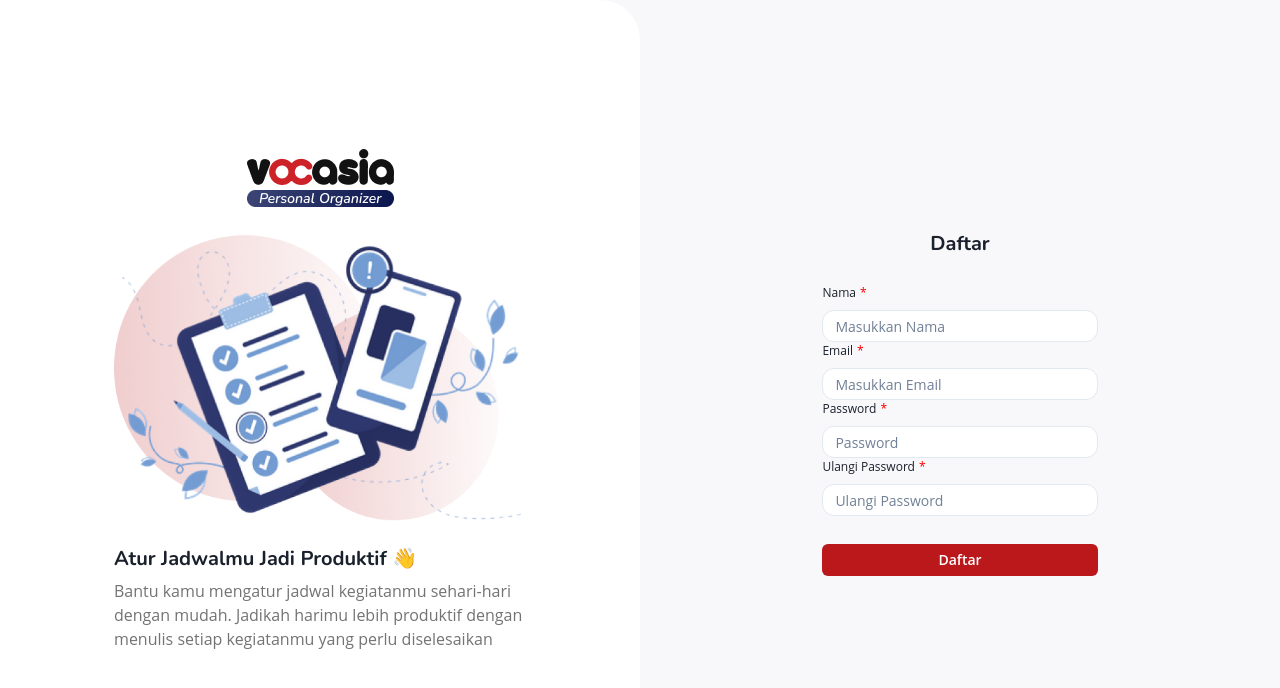
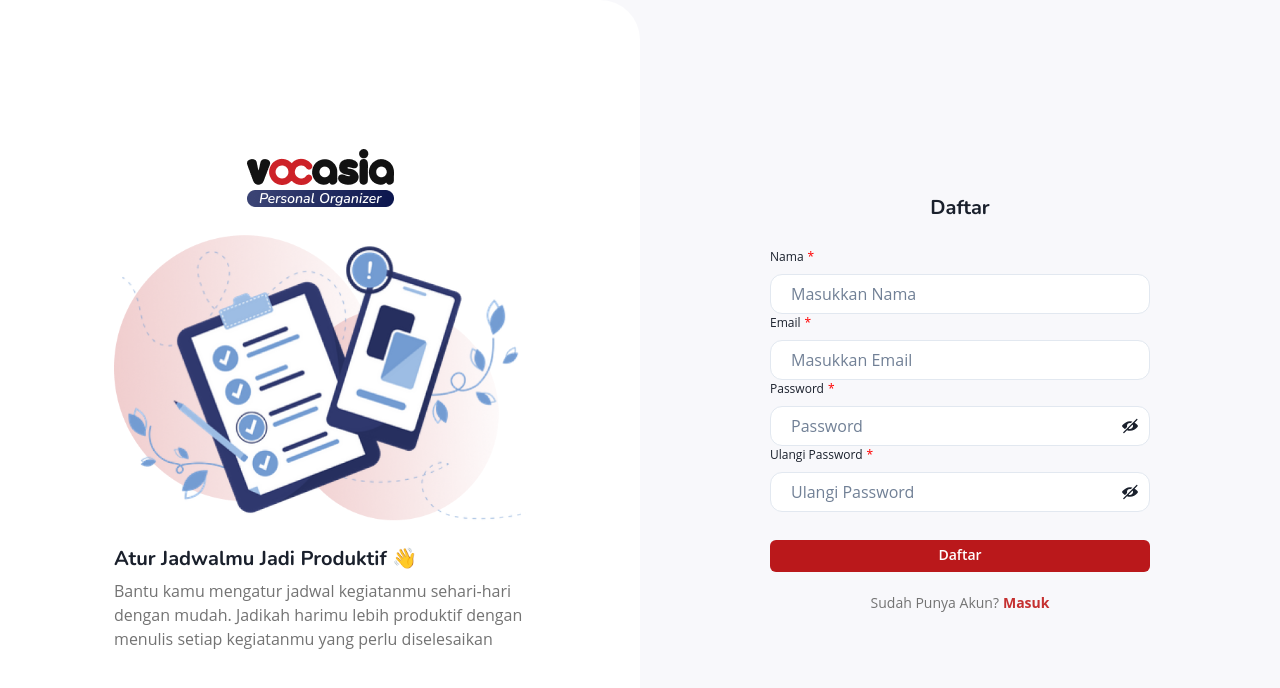
Before and after one commit to LukmanRambe/Mini-Project-Batch3, a Next.js app: page /auth/register in a window 1280 px wide. Shown: the top 688 px of the page. Built offline with nearby package versions, Linux system fonts and the light colour scheme.

Commit message:
Register v.2

```diff
--- a/components/auth/form-register.tsx
+++ b/components/auth/form-register.tsx
@@ -8,15 +8,31 @@ import {
     Heading,
     Text,
     Input,
-    Flex
+    Flex,
+    InputRightElement,
+    InputGroup,
+    Link,
+    Container,
+    Center
 } from '@chakra-ui/react';
+import { ViewIcon, ViewOffIcon } from '@chakra-ui/icons';
 
 const FormRegister = () => {
 
     const [name, setName] = useState('')
     const [email, setEmail] = useState('')
     const [password, setPassword] = useState('')
+    const [ulangiPassword, setUlangiPassword] = useState('')
 
+    const [show, setShow] = useState<boolean>(false);
+    const [showUlangi, setShowUlangi] = useState<boolean>(false);
+
+    const handleShow = () => {
+        setShow(!show);
+    };
+    const handleShowUlangi = () => {
+        setShowUlangi(!showUlangi);
+    };
     const handleNameChange = (event: React.ChangeEvent<HTMLInputElement>) => {
         setName(event.target.value)
     }
@@ -25,6 +41,9 @@ const FormRegister = () => {
     }
     const handlePasswordChange = (event: React.ChangeEvent<HTMLInputElement>) => {
         setPassword(event.target.value)
+    }
+    const handleUlangiPasswordChange = (event: React.ChangeEvent<HTMLInputElement>) => {
+        setUlangiPassword(event.target.value)
     }
     return(
         <GridItem>
@@ -36,8 +55,8 @@ const FormRegister = () => {
                 alignItems='center'
                 px={{ base: 14, lg: 114 }}
             >
-                <Box>
-                <Box textAlign='center' mb={7}>
+                <Container >
+                    <Box textAlign='center' mb={7}>
                         <Heading as='h1' size='md' mt={2}>
                             Daftar
                         </Heading>
@@ -48,13 +67,14 @@ const FormRegister = () => {
                     </Flex>
                     <Input
                         type='text'
-                        name='name'
+                        py="13px"
+                        px="20px"
+                        borderRadius="12px"
+                        bg="white"
                         value={name}
                         onChange={(e) => handleNameChange(e)}
-                        bg='#fff'
                         placeholder='Masukkan Nama'
-                        size='sm'
-                        borderRadius={12}
+                        required
                     />
                     <Flex gap={1} mb={2}>
                         <Text fontSize='xs'>Email </Text>
@@ -62,42 +82,72 @@ const FormRegister = () => {
                     </Flex>
                     <Input
                         type='text'
-                        name='email'
+                        py="13px"
+                        px="20px"
+                        borderRadius="12px"
+                        bg="white"
+                        placeholder='Masukkan Email'
                         value={email}
                         onChange={(e) => handleEmailChange(e)}
-                        bg='#fff'
-                        placeholder='Masukkan Email'
-                        size='sm'
-                        borderRadius={12}
+                        required
                     />
                     <Flex gap={1} mb={2}>
                         <Text fontSize='xs'>Password </Text>
                         <Text fontSize='xs' color='red'> *</Text>
                     </Flex>
-                    <Input
-                        type='password'
-                        name='password'
+                    <InputGroup size="md">
+                        <Input
+                        type={show ? "text" : "password"}
+                        py="13px"
+                        px="20px"
+                        borderRadius="12px"
+                        bg="white"
                         value={password}
                         onChange={(e) => handlePasswordChange(e)}
-                        bg='#fff'
                         placeholder='Password'
-                        size='sm'
-                        borderRadius={12}
-                    />
+                        required
+                        />
+                        <InputRightElement>
+                            <Button
+                                h="full"
+                                bg="transparent"
+                                size="md"
+                                borderRightRadius="12px"
+                                borderLeftRadius="0"
+                                onClick={handleShow}>
+                                {show ? <ViewIcon /> : <ViewOffIcon />}
+                            </Button>
+                        </InputRightElement>
+                    </InputGroup>
                     <Flex gap={1} mb={2}>
                         <Text fontSize='xs'>Ulangi Password</Text>
                         <Text fontSize='xs' color='red'> *</Text>
                     </Flex>
-                    <Input
-                        type='password'
-                        name='password'
-                        value={password}
-                        onChange={(e) => handlePasswordChange(e)}
-                        bg='#fff'
+                    <InputGroup size="md">
+                        <Input
+                        type={showUlangi ? "text" : "password"}
+                        name='ulangiPassword'
+                        py="13px"
+                        px="20px"
+                        borderRadius="12px"
+                        bg="white"
+                        value={ulangiPassword}
+                        onChange={(e) => handleUlangiPasswordChange(e)}
                         placeholder='Ulangi Password'
-                        size='sm'
-                        borderRadius={12}
-                    />
+                        required
+                        />
+                        <InputRightElement>
+                            <Button
+                                h="full"
+                                bg="transparent"
+                                size="md"
+                                borderRightRadius="12px"
+                                borderLeftRadius="0"
+                                onClick={handleShowUlangi}>
+                                {showUlangi ? <ViewIcon /> : <ViewOffIcon />}
+                            </Button>
+                        </InputRightElement>
+                    </InputGroup>
                     <Button
                         size='sm'
                         bg='#BA181B'
@@ -110,7 +160,17 @@ const FormRegister = () => {
                             transform: 'scale(0.98)'
                         }}
                     >Daftar</Button>
-                </Box>
+                    <Center>
+                        <Flex mt="20px">
+                            <Text color="#737373" fontSize="sm">
+                                Sudah Punya Akun?
+                                <Link color="primary" fontWeight="bold" ml="1">
+                                    Masuk
+                                </Link>
+                            </Text>
+                        </Flex>
+                    </Center>
+                </Container>
             </VStack>
         </GridItem>
     )
```
Also changed, not shown: pages/auth/register.tsx (+2 -15 lines).
